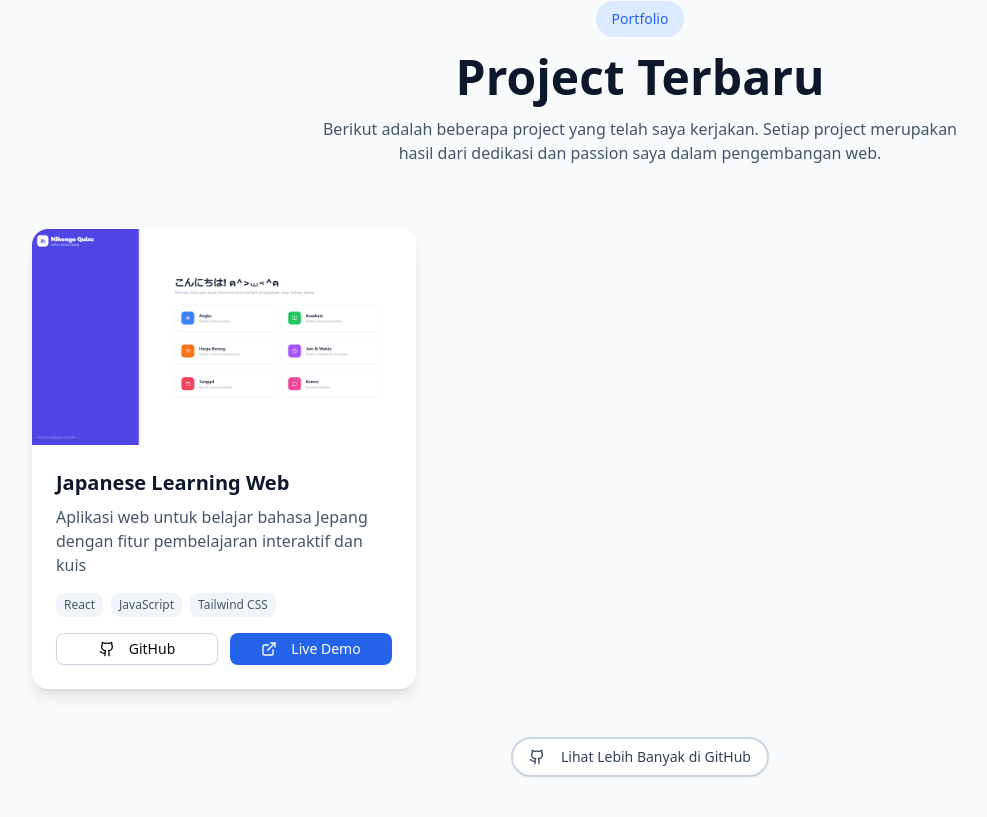
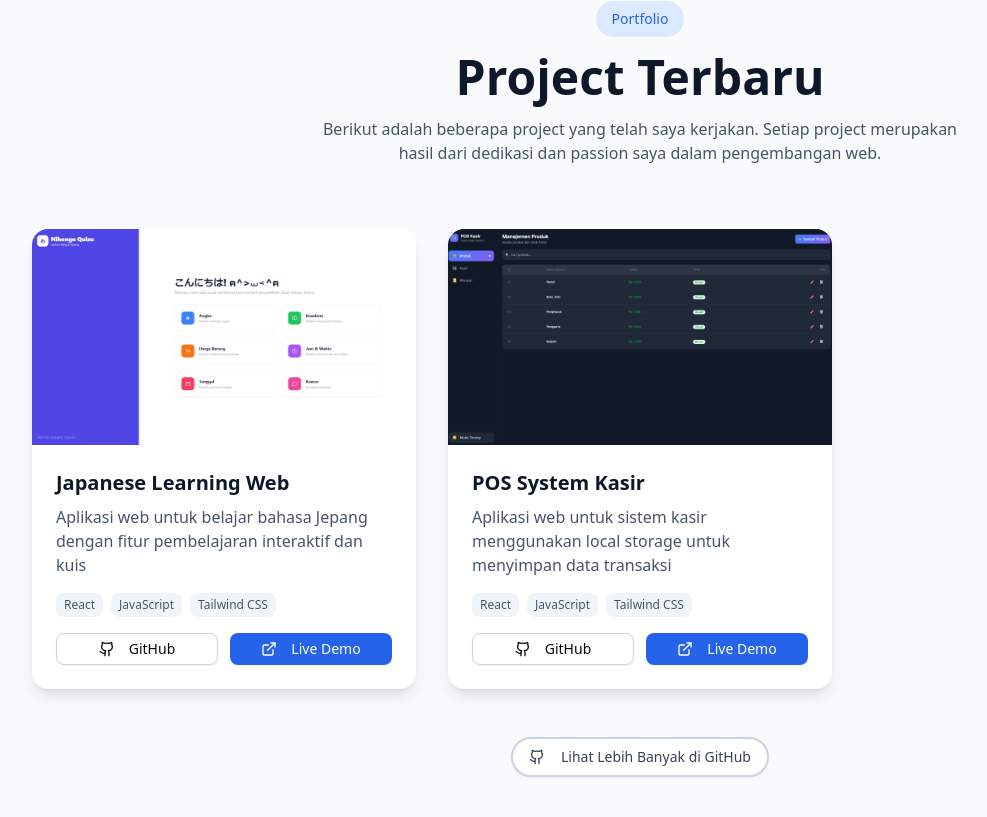
Before and after one commit to zulfan21/portofolio, a React (Vite) app: page / in a window 1280 px wide. Shown: the part 2267-3084 px from the top of the page, without its empty margins (0-987 px from the left). Built offline with nearby package versions, Linux system fonts and the light colour scheme.

Commit message:
tambah data

```diff
--- a/src/data/projects.ts
+++ b/src/data/projects.ts
@@ -18,4 +18,13 @@ export const projects: Project[] = [
     githubUrl: 'https://github.com/zulfan21/nihonggoquiz',
     liveUrl: 'https://nihongoquizu.vercel.app/',
   },
+  {
+    id: 2,
+    title: 'POS System Kasir',
+    description: 'Aplikasi web untuk sistem kasir menggunakan local storage untuk menyimpan data transaksi',
+    image: '/POS.png',
+    technologies: ['React', 'JavaScript', 'Tailwind CSS'],
+    githubUrl: 'https://github.com/zulfan21/kasir',
+    liveUrl: 'https://kasirproject16.vercel.app/',
+  },
 ];
```
Also changed, not shown: public/POS.png (added).
